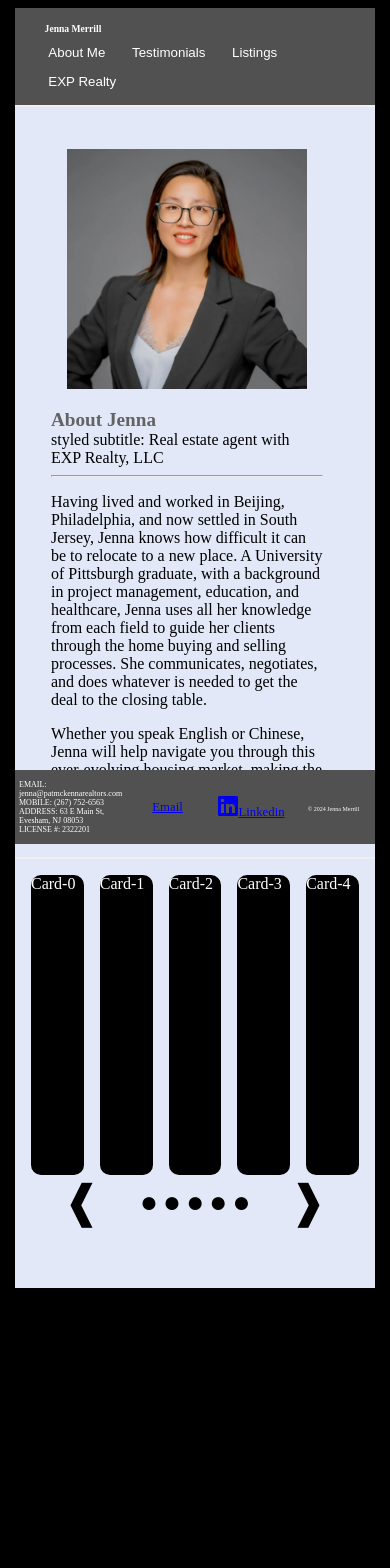
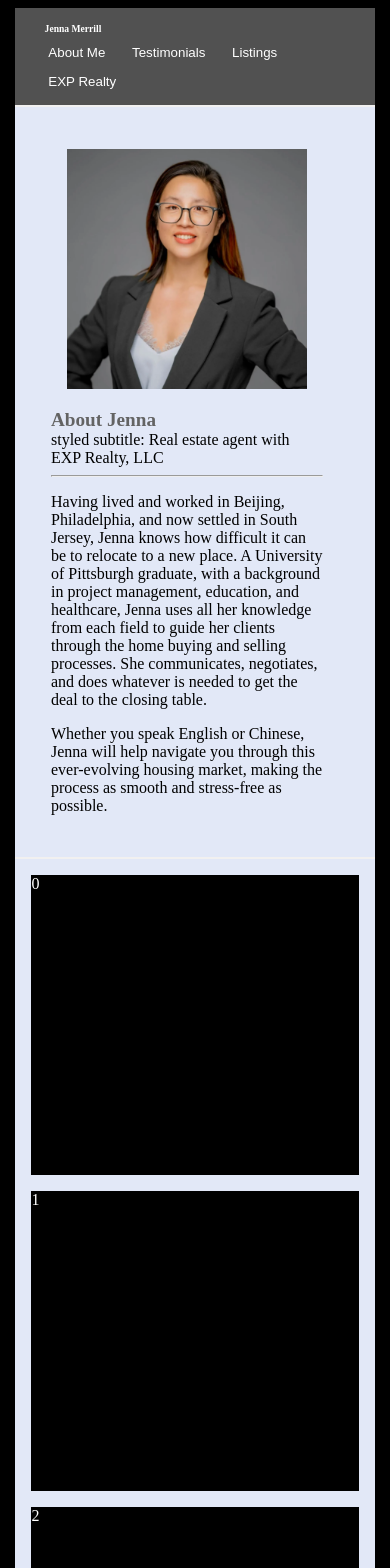
Before and after one commit to jenna-homepage/jenna-homepage.github.io, a React (Create React App) app in the folder jenna-frontend/: page / in a window 390 px wide. Shown: the top 1568 px of the page. Before the commit the page ends 1296 px from the top, so only its background shows below. Built offline with nearby package versions, Linux system fonts and the light colour scheme.

Commit message:
mobile carousel switches to column

```diff
--- a/jenna-frontend/src/components/Carousel.jsx
+++ b/jenna-frontend/src/components/Carousel.jsx
@@ -11,6 +11,10 @@ const CardsContainer = styled.div`
   gap: 1em;
   overflow: hidden;
   transition: transform ease-out 0.3s;
+  @media (max-width: 720px) {
+    flex-direction: column;
+    align-items: center;
+  }
 `;
 
 const Card = styled.div`
--- a/jenna-frontend/src/components/Footer.jsx
+++ b/jenna-frontend/src/components/Footer.jsx
@@ -8,7 +8,6 @@ const LayoutWrapper = styled.div`
   background-color: #515151;
   color: #ffffff;
   padding: 10px 0;
-  position: fixed;
   bottom: 0;
   width: inherit;
   min-width: 360px;
--- a/jenna-frontend/src/components/MainWrapper.jsx
+++ b/jenna-frontend/src/components/MainWrapper.jsx
@@ -31,7 +31,6 @@ const ContentContainer = styled.div`
   z-index: 1;
   margin-left: auto;
   margin-right: auto;
-  min-height: 1280px;
   width: 80vw;
   max-width: 1400px;
   min-width: 360px;
```
